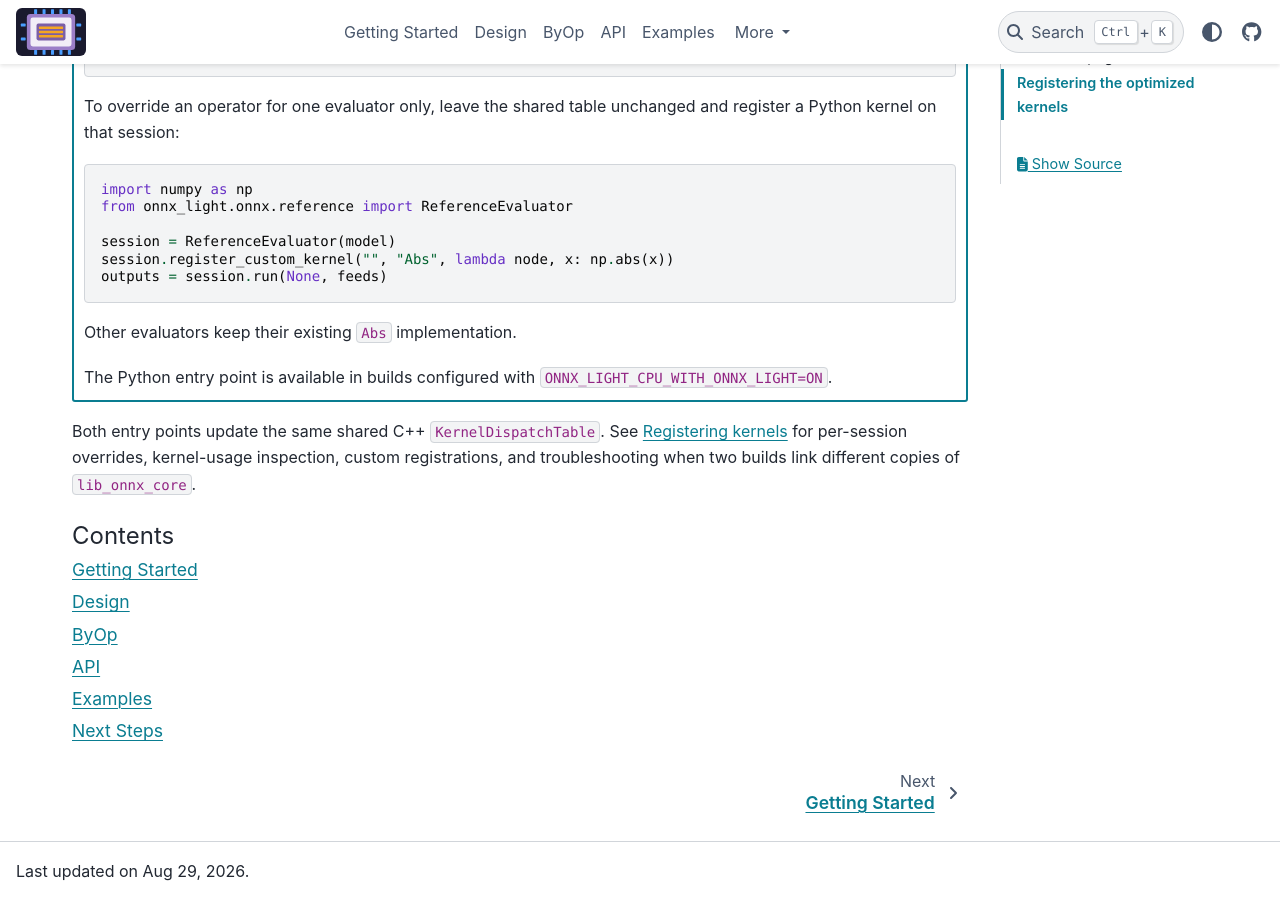
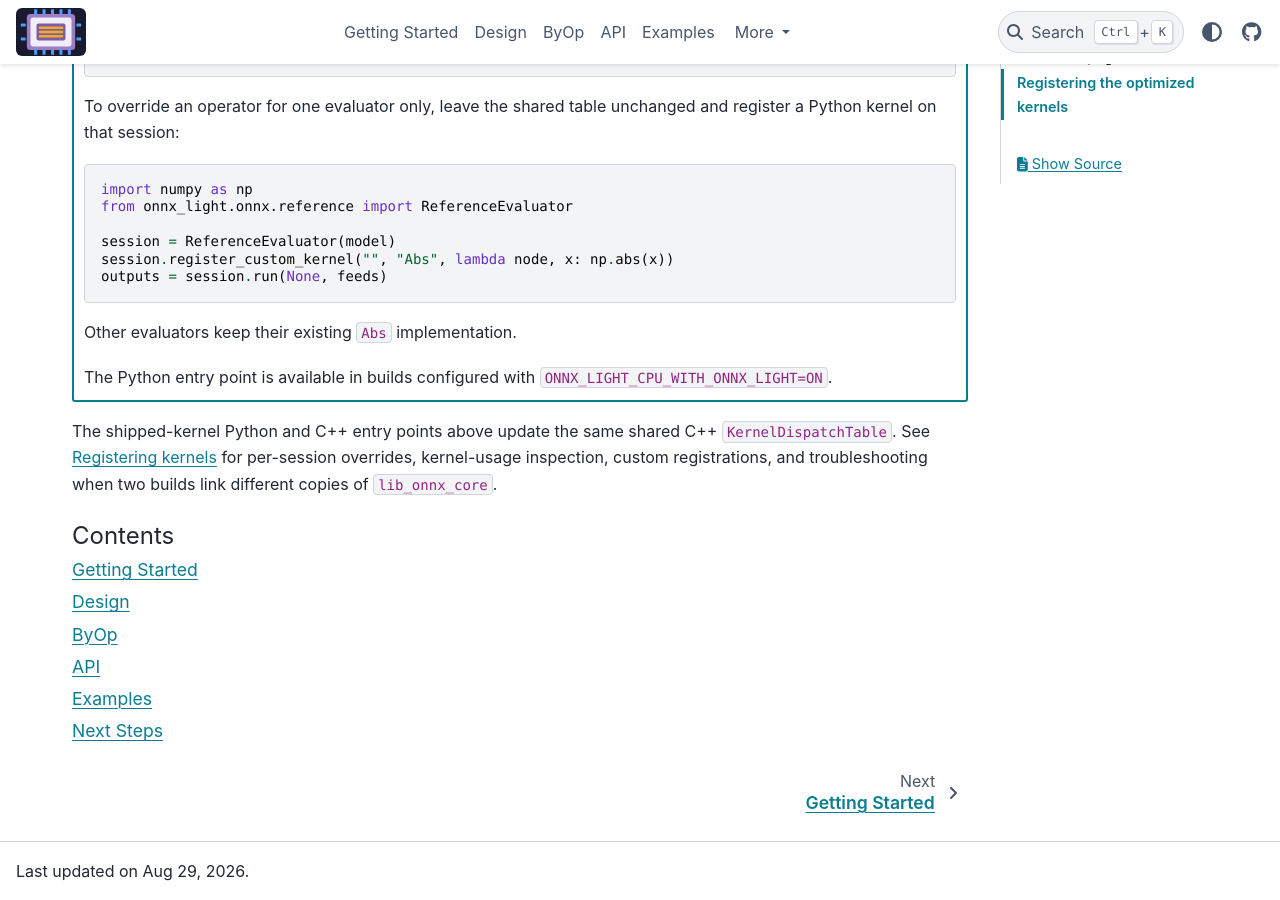
Before and after one commit to xadupre/onnx-light-cpu, a Sphinx documentation site: the page built from docs/index.rst, in a window 1280 px wide and 900 px high, scrolled down 817 px. Built offline with Sphinx 7.4.7 and the PyData theme 0.15.4, drawn with Linux system fonts in a browser that asks for light colours; pages that are not in the unit, such as notebooks, are missing from menus.

Commit message:
Clarify C++ registration scopes
Co-authored-by: xadupre <22452781+xadupre@users.noreply.github.com>

```diff
--- a/docs/index.rst
+++ b/docs/index.rst
@@ -89,9 +89,9 @@ accelerated implementations.
          #include <onnx_core/runtime/runtime_context.h>
          #include <onnx_core/runtime/runtime_session.h>
 
+         #include <cmath>
          #include <cstddef>
          #include <cstdint>
-         #include <cmath>
          #include <stdexcept>
          #include <vector>
 
@@ -123,10 +123,10 @@ accelerated implementations.
       the callback before then. Other contexts continue to use their existing
       ``Abs`` implementation.
 
-Both entry points update the same shared C++ ``KernelDispatchTable``. See
-:doc:`design/registering_kernels` for per-session overrides, kernel-usage
-inspection, custom registrations, and troubleshooting when two builds link
-different copies of ``lib_onnx_core``.
+The shipped-kernel Python and C++ entry points above update the same shared C++
+``KernelDispatchTable``. See :doc:`design/registering_kernels` for per-session
+overrides, kernel-usage inspection, custom registrations, and troubleshooting
+when two builds link different copies of ``lib_onnx_core``.
 
 .. toctree::
    :maxdepth: 1
```
